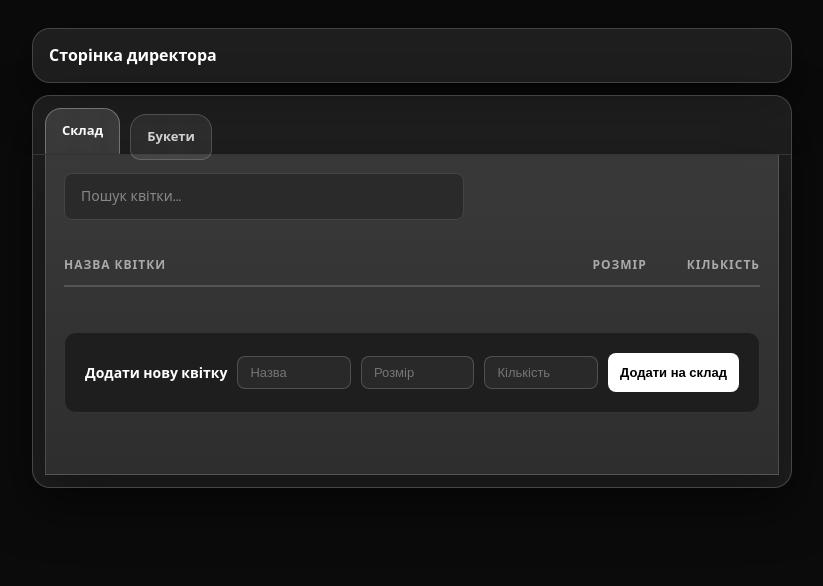
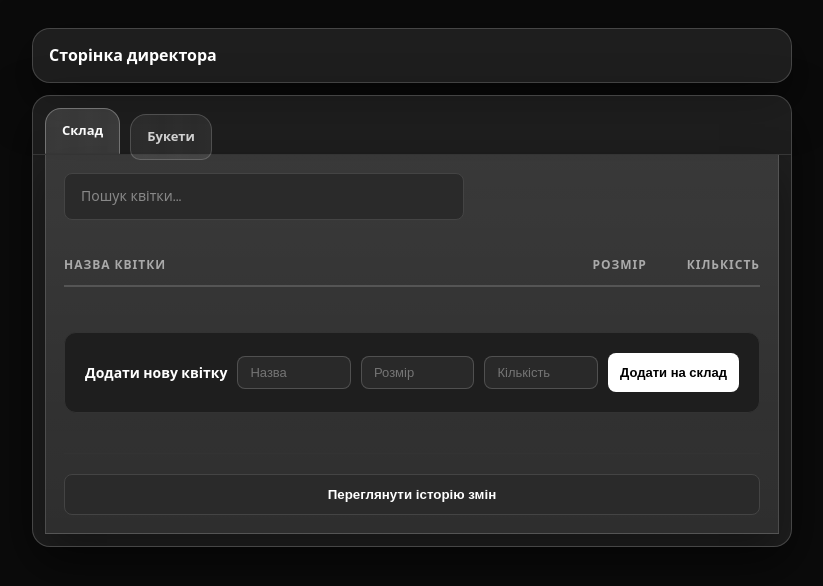
Before and after one commit to haina-me/cursova, a website built with Vite: page director.html in a window 1280 px wide. Both pictures are taken after a click on the label "Склад". Shown: the whole page, without its empty margins (228-1051 px from the left). Built offline with nearby package versions, Linux system fonts and the light colour scheme; some packages are replaced by stand-ins of ours; no server answers; the database is empty.

Commit message:
feat: add history button with styling and hover effects

```diff
--- a/director.html
+++ b/director.html
@@ -75,6 +75,35 @@
         .add-flower-form input:focus {
             border-color: rgba(255, 255, 255, 0.3);
             background: rgba(255, 255, 255, 0.1);
+        }
+
+        .history-btn {
+            width: 100%;
+            padding: 12px;
+            background-color: #2a2a2a;
+            color: #fff;
+            border: 1px solid #444;
+            border-radius: 8px;
+            cursor: pointer;
+            font-weight: 600;
+            transition: all 0.3s ease;
+            position: relative !important;
+            z-index: 100 !important;
+            pointer-events: auto !important;
+            /* Плавна анімація всіх змін */
+        }
+
+        .history-btn:hover {
+            background-color: #444444 !important;
+            border-color: #666 !important;
+            box-shadow: 0 4px 8px rgba(0, 0, 0, 0.5) !important;
+        }
+
+        .history-btn:active {
+            background-color: #1a1a1a;
+            /* Кнопка "продавлюється" (стає темнішою) */
+            transform: translateY(1px);
+            /* Візуально опускається на 1 піксель */
         }
 
         .add-flower-form .btn {
@@ -464,7 +493,6 @@
         </div>
 
         <section class="tabs">
-            <!-- Якщо хочеш, щоб “Склад” був відкритий одразу: додай checked сюди -->
             <input type="radio" name="tabs" id="tab-stock" />
             <input type="radio" name="tabs" id="tab-bouquets" />
 
@@ -497,10 +525,18 @@
                         <input type="number" id="new-flower-count" placeholder="Кількість" required>
                         <button type="submit" id="add-flower-btn" class="btn">Додати на склад</button>
                     </form>
+                    <div class="history-section"
+                        style="margin-top: 40px; padding-top: 20px; border-top: 1px solid #333;">
+                        <button id="view-history-btn" class="history-btn">
+                            Переглянути історію змін
+                        </button>
+                    </div>
+
                     <div class="pane pane-bouquets">
                         Тут буде розділ <b>букети</b>.
                     </div>
                 </div>
+
         </section>
     </div>
     <script type="module" src="./src/main.js"></script>
```
